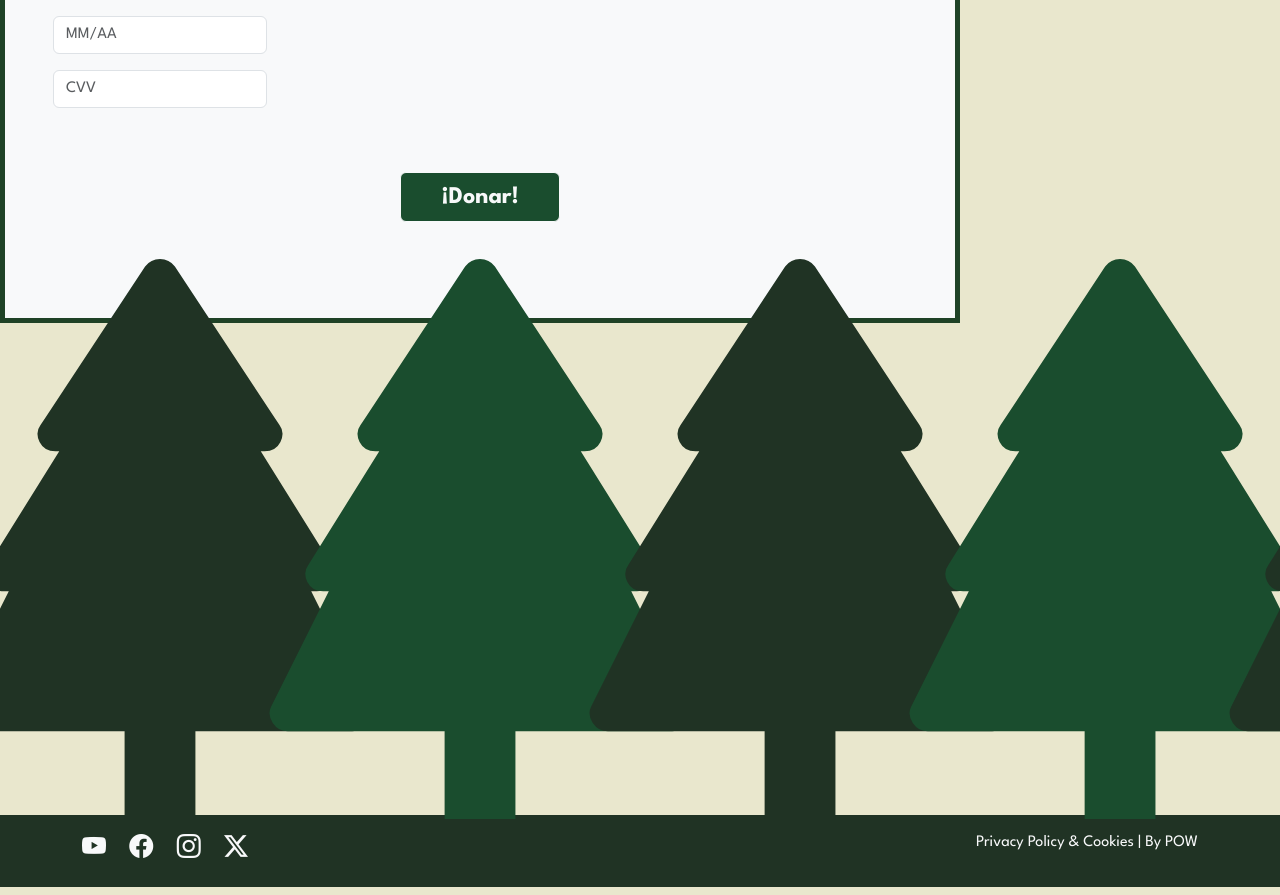
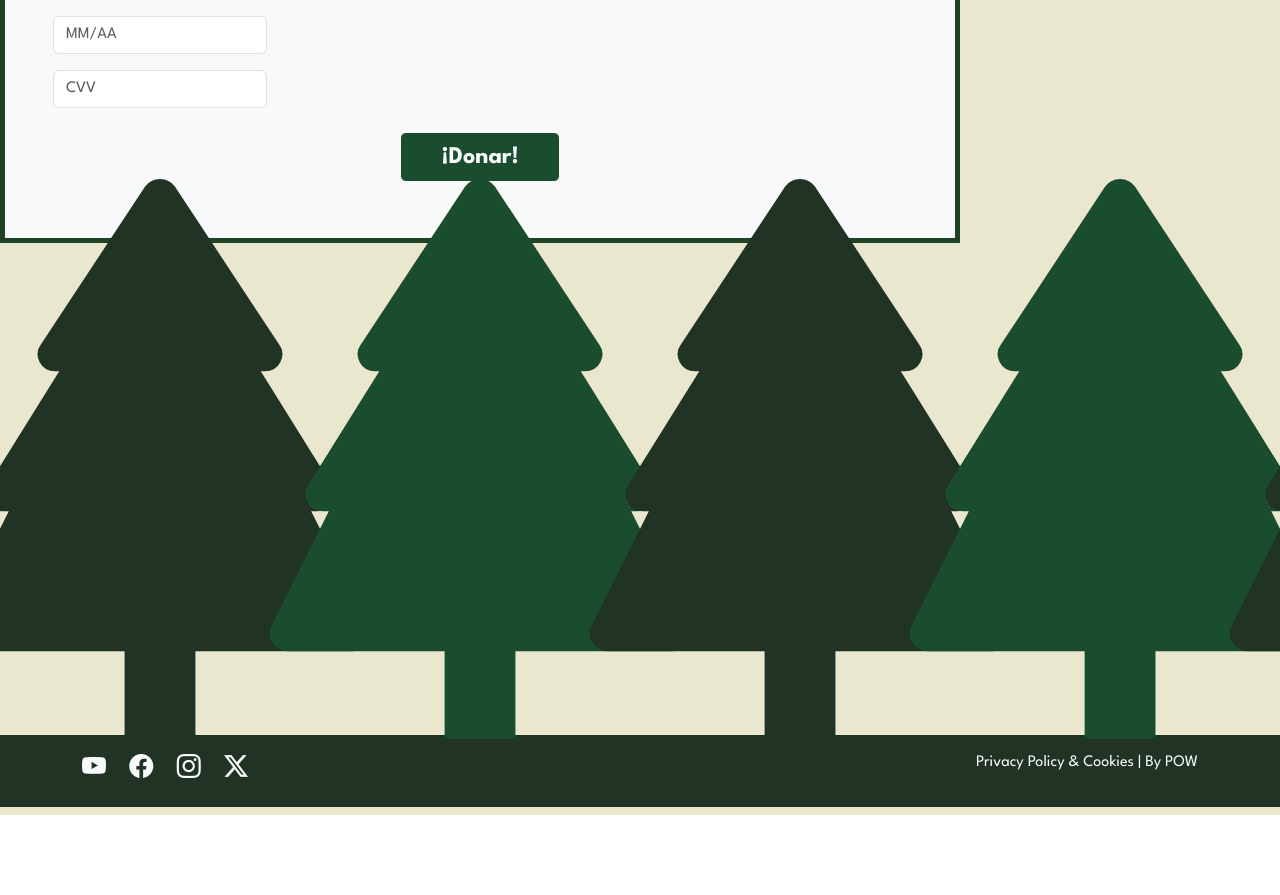
Before and after one commit to maicol-monge/proyecto_wildlife, a React (Create React App) app: page /donar in a window 1280 px wide. Shown: the part 1360-2255 px from the top of the page. After the commit the page ends 2175 px from the top, so only its background shows below. Built offline with nearby package versions, Linux system fonts and the light colour scheme.

Commit message:
Ya funciona el rugido en donar xd

```diff
--- a/src/components/Donar.js
+++ b/src/components/Donar.js
@@ -149,12 +149,12 @@ function Donar() {
 
 
 
-                            <div className='d-flex justify-content-center' style={{ paddingTop: '5vh', paddingBottom: '5vh' }}>
-                            <button type="submit" className="btn btn-light m-2 text-light fw-bold btn-donar" style={{ width: '20vh' }}>
-                                ¡Donar!
-                            </button>
-                            <audio id="clickSound" src={soundFile} preload="auto"></audio>
-                        </div>
+                            <div className='d-flex justify-content-center'>
+                                <button type="submit" className="btn btn-light m-2 text-light fw-bold btn-donar" id='btnSendForm' style={{ width: '20vh' }}>
+                                    ¡Donar!
+                                </button>
+                                <audio id="clickSound" src={soundFile} preload="auto"></audio>
+                            </div>
                         </form>
                     </div>
                 </div>
```
